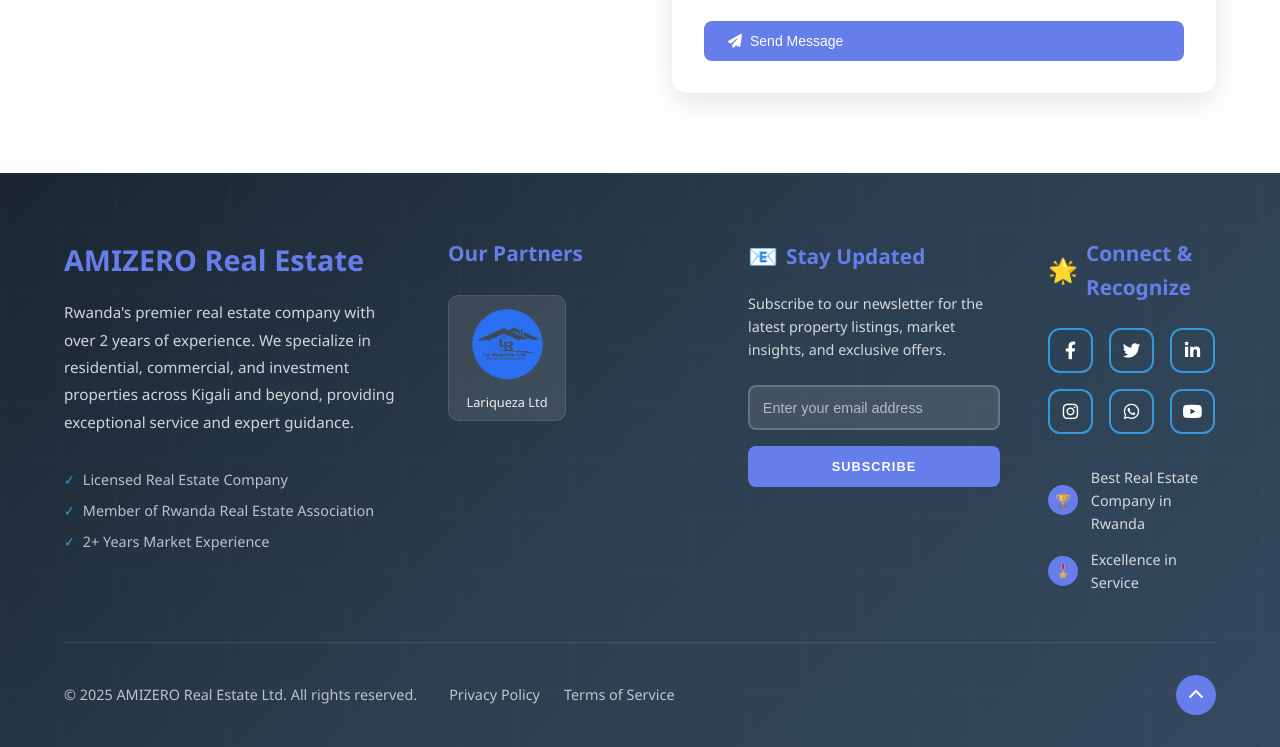
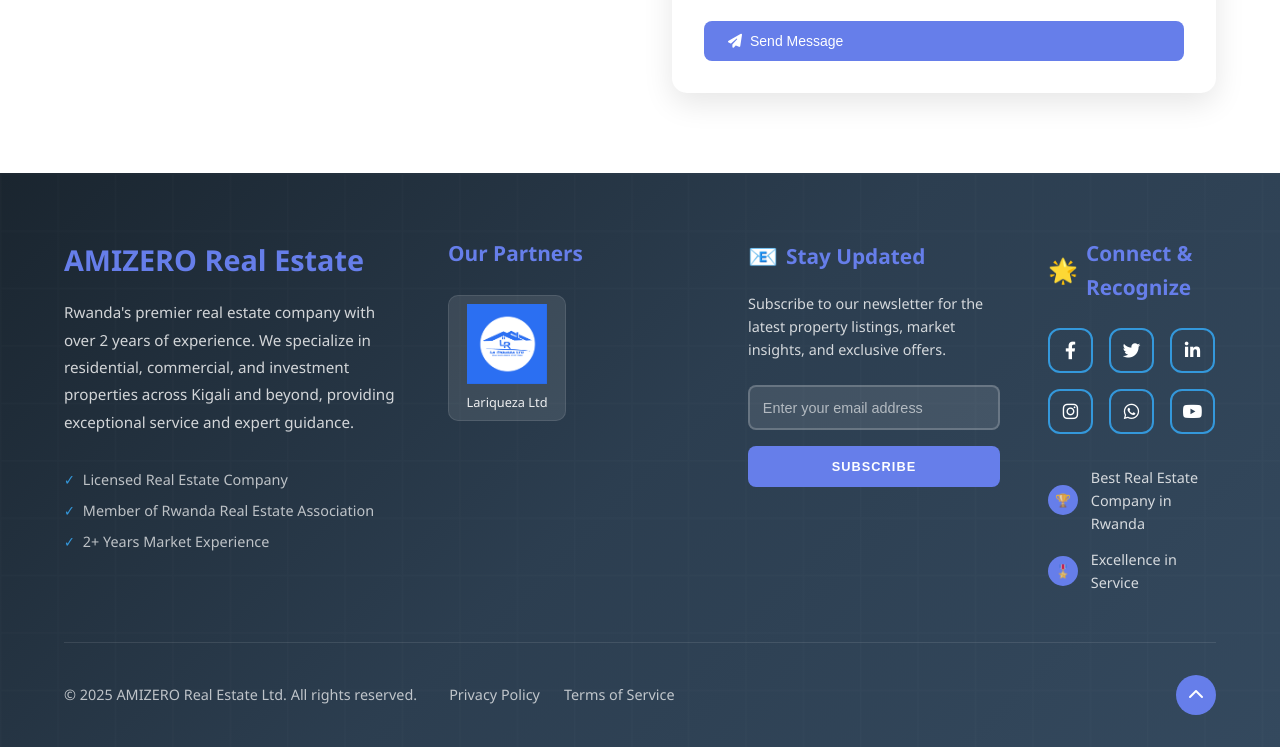
Before and after one commit to AMIZERORealEstate/amizerorealestate_backend, a plain HTML site: page index.html in a window 1280 px wide. Shown: the part 6431-7178 px from the top of the page. Drawn offline with Linux system fonts and the light colour scheme; no server answers.

Commit message:
fix partner logo

```diff
--- a/index.css
+++ b/index.css
@@ -650,7 +650,6 @@ footer::before {
   text-align: center;
   transition: all 0.3s ease;
   border: 1px solid rgba(255, 255, 255, 0.1);
-  backdrop-filter: blur(10px);
 }
 
 .partner-item:hover {
--- a/index.html
+++ b/index.html
@@ -628,7 +628,7 @@
                 <div class="partners-grid">
                     <div class="partner-item">
                         <div class="partner-logo">
-                            <img src="images/La_Riqueza_logo-01-removebg-preview.png" alt="">
+                            <img src="images/La Riqueza logo-02.png" alt="">
                         </div>
                         <div class="partner-name">Lariqueza Ltd</div>
                     </div>
```
Also changed, not shown: about.html (+1 -1 lines), listing.html (+1 -1 lines), portfolio.html (+1 -1 lines), services.html (+1 -1 lines), team.html (+1 -1 lines), images/La Riqueza logo-02.png (added).
